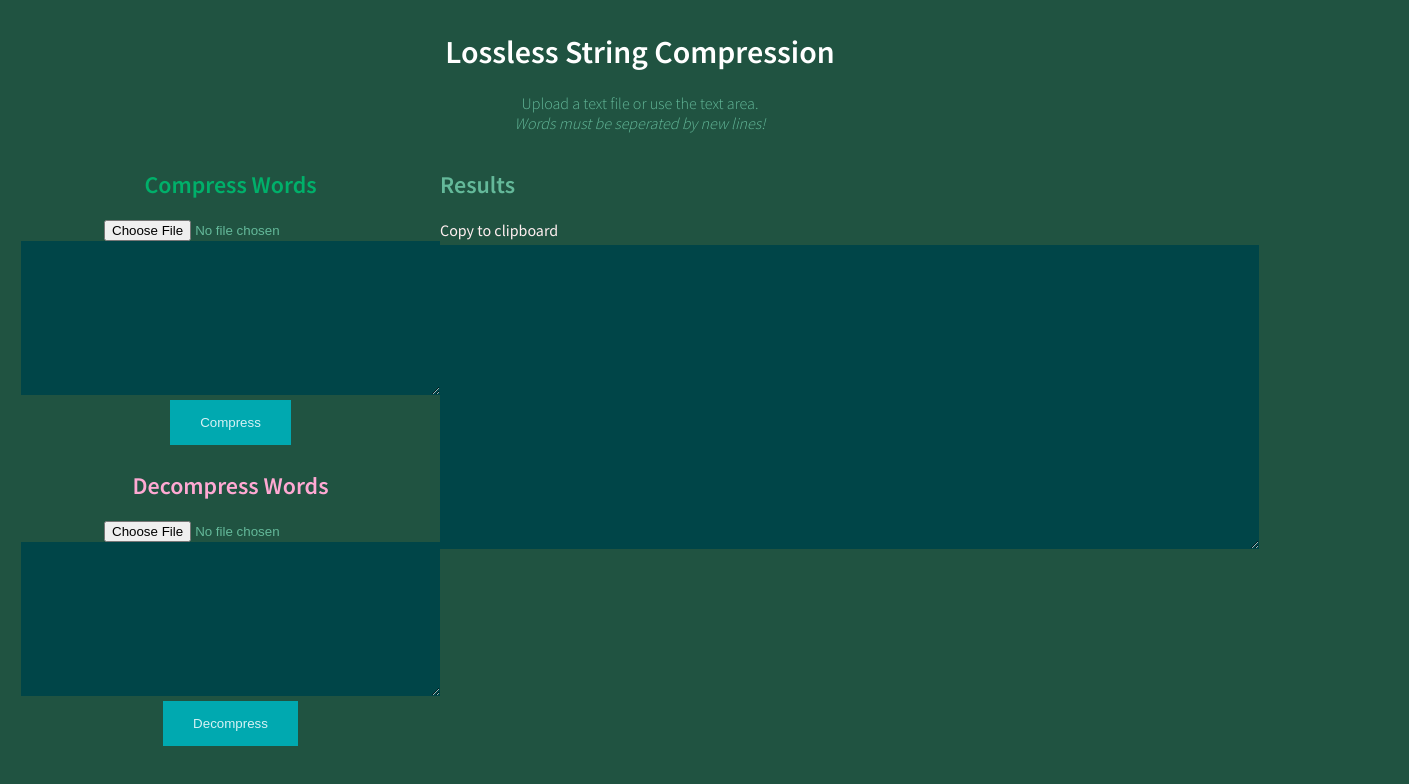
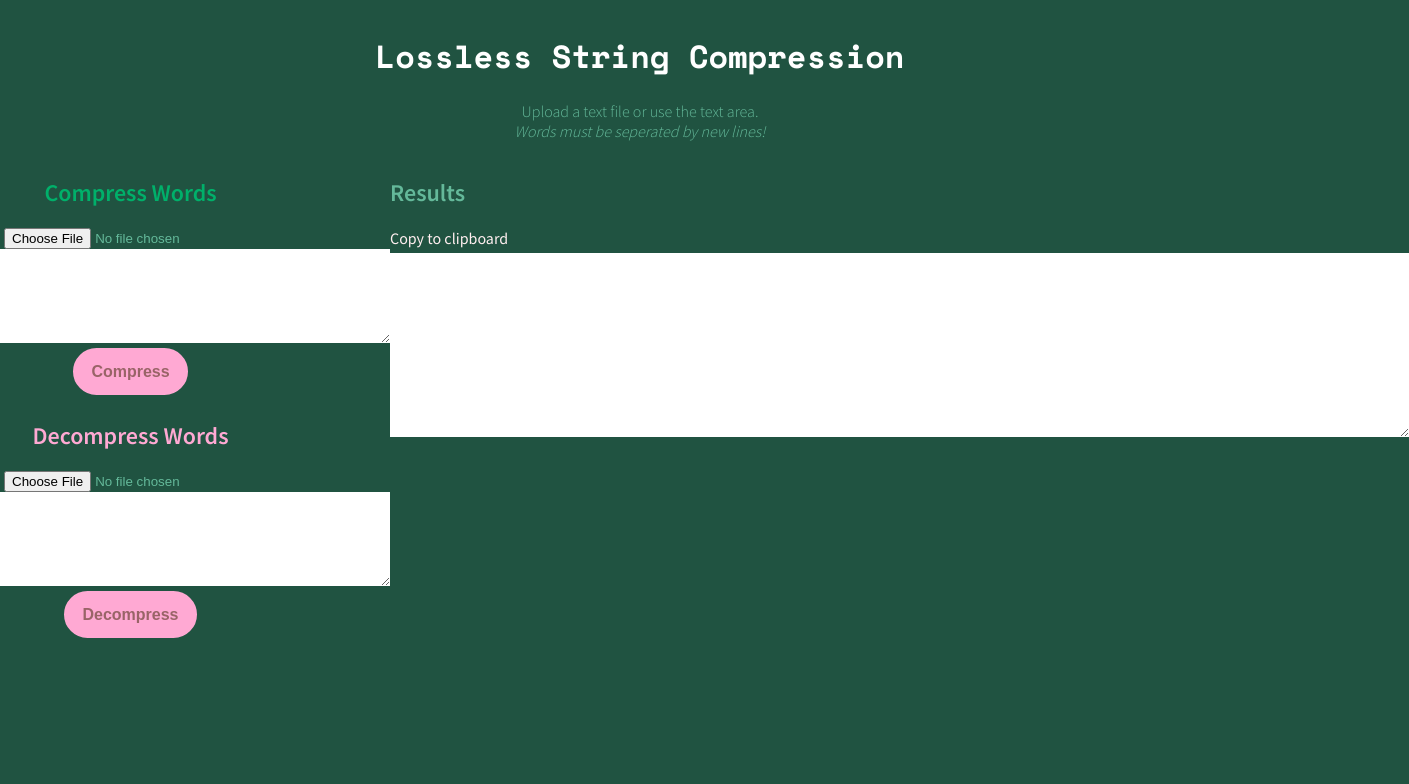
Before and after one commit to wes337/lossless-string-compression, a React (Create React App) app in the folder client/: page / in a window 1280 px wide. Shown: the top 784 px of the page, 1409 px wide, since content can reach past the window. Built offline with nearby package versions, Linux system fonts and the light colour scheme.

Commit message:
style changes

```diff
--- a/client/src/App.css
+++ b/client/src/App.css
@@ -7,6 +7,8 @@
 }
 
 .compress__header h1 {
+  font-family: 'Space Mono', monospace;
+  font-weight: 700;
   font-size: 2rem;
   color: #ffffff;
 }
@@ -44,15 +46,20 @@
 }
 
 textarea {
-  color: #a1c9b7;
-  background-color: #004548;
+  color: -internal-light-dark-color(white, black);
+  background-color: -internal-light-dark-color(white, black);
+  font-size: 16px;
   border: none;
 }
 
 button {
-  background-color: #00a9b0;
-  border: none;
-  padding: 15px 30px;
-  color: #d6f2f5;
+  background-color: rgb(255, 169, 211);
+  border: 2px solid rgb(255, 169, 211);
+  border-radius: 2rem;
+  line-height: 1.5;
+  color: rgb(153, 100, 103);
   margin: 5px;
+  padding: 0.6rem 1rem;
+  font-weight: 700;
+  font-size: 16px;
 }
--- a/client/src/App.js
+++ b/client/src/App.js
@@ -72,13 +72,13 @@ function App() {
           <div className="compress_file">
             <h2>Compress Words</h2>
             <input type="file" className="file__input" onChange={e => setFile(e.target.files[0])} />
-            <textarea rows="10" cols="50" value={compressText} onChange={e => setCompressText(e.target.value)} />
+            <textarea rows="5" cols="50" value={compressText} onChange={e => setCompressText(e.target.value)} />
             <button onClick={onClickCompress}>Compress</button>
           </div>
           <div className="decompress_file">
             <h2>Decompress Words</h2>
             <input type="file" className="file__input" onChange={e => setFile(e.target.files[0])} />
-            <textarea rows="10" cols="50" value={deCompressText} onChange={e => setDeCompressText(e.target.value)} />
+            <textarea rows="5" cols="50" value={deCompressText} onChange={e => setDeCompressText(e.target.value)} />
             <button onClick={onClickDeCompress}>Decompress</button>
           </div>
         </div>
@@ -90,7 +90,7 @@ function App() {
                 <div className="results__copy" onClick={copyResults}>
                   Copy to clipboard
                 </div>
-                <textarea readonly className="results__array" rows="20" cols="100" ref={resultsRef}>
+                <textarea readonly className="results__array" rows="10" cols="100" ref={resultsRef}>
                   {resultsArray.join('\r\n')}
                 </textarea>
               </>
--- a/client/src/index.css
+++ b/client/src/index.css
@@ -1,4 +1,5 @@
 @import url('https://fonts.googleapis.com/css?family=Source+Sans+Pro:300,400,600&display=swap');
+@import url('https://fonts.googleapis.com/css?family=Space+Mono:700&display=swap');
 
 body, html {
   margin: 0;
```
